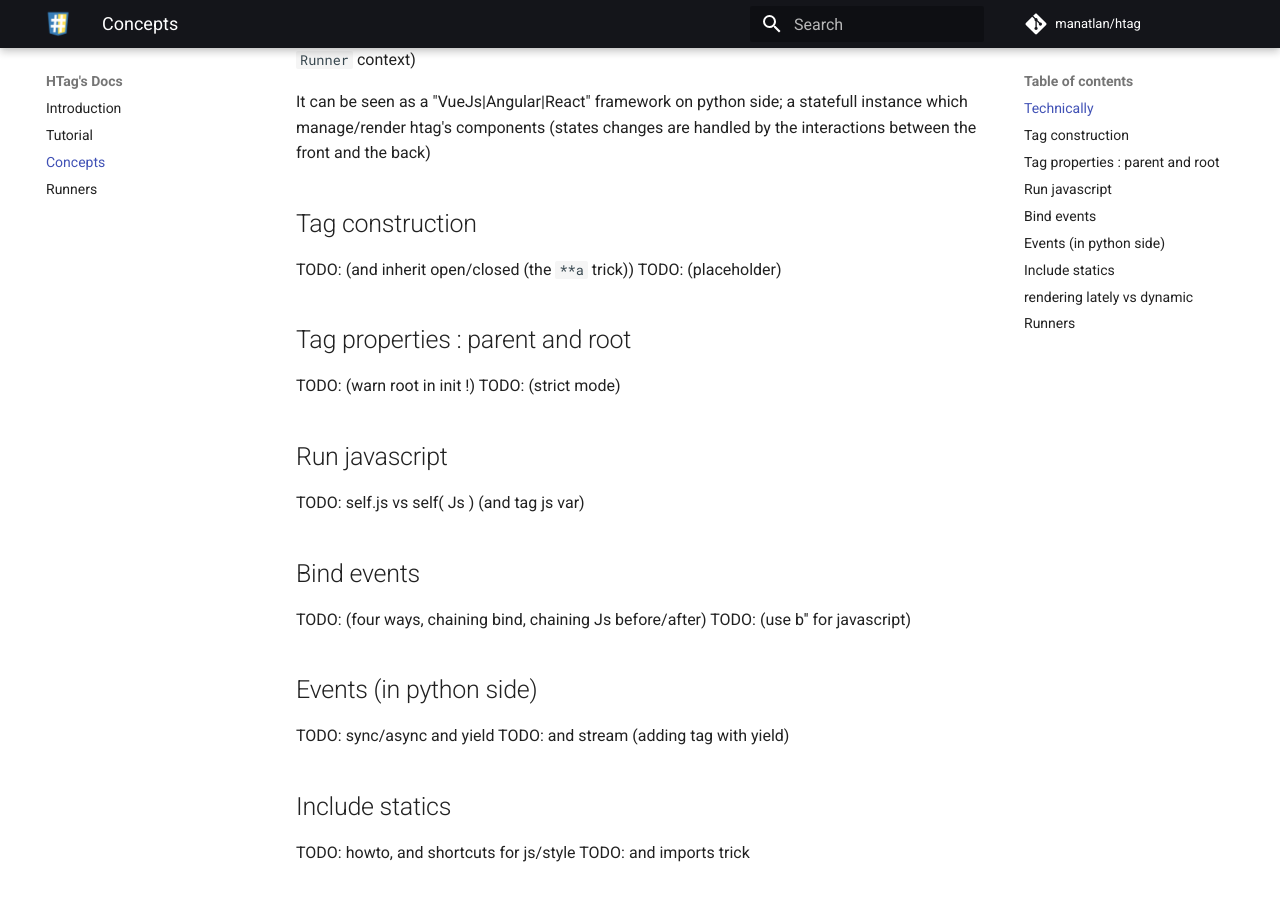
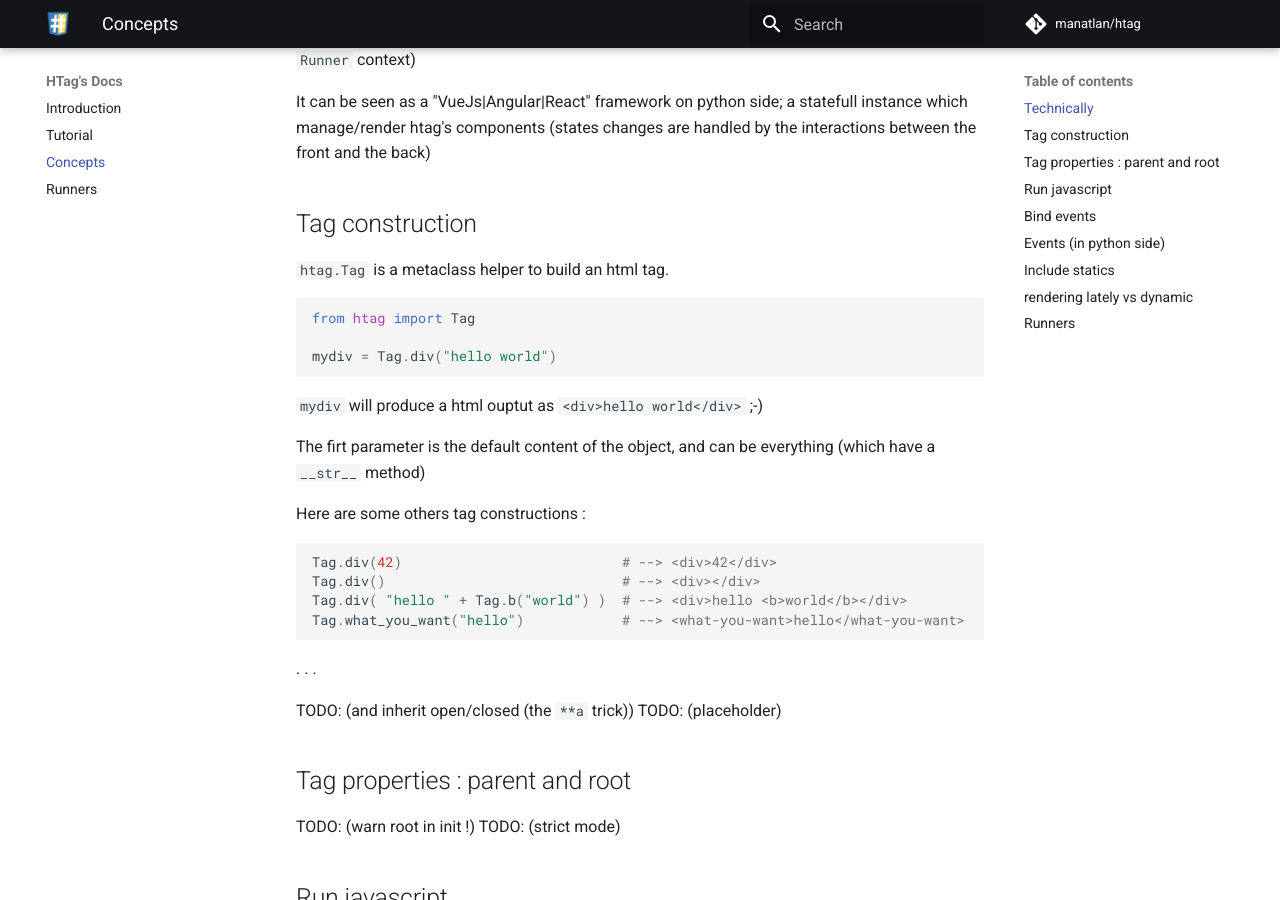
Before and after one commit to manatlan/htag, an MkDocs documentation site: the page built from docs/concepts.md, in a window 1280 px wide and 900 px high, scrolled down 847 px. Built offline with MkDocs 1.6.1 and Material for MkDocs 9.7.7, drawn with Linux system fonts in a browser that asks for light colours; comment, search, counter and statistics services are not loaded.

Commit message:
Update concepts.md

````diff
--- a/docs/concepts.md
+++ b/docs/concepts.md
@@ -24,6 +24,28 @@
 It can be seen as a "VueJs|Angular|React" framework on python side; a statefull instance which manage/render htag's components (states changes are handled by the interactions between the front and the back)
 
 ## Tag construction
+
+`htag.Tag` is a metaclass helper to build an html tag.
+
+```python
+from htag import Tag
+
+mydiv = Tag.div("hello world")
+```
+`mydiv` will produce a html ouptut as `<div>hello world</div>` ;-)
+
+The firt parameter is the default content of the object, and can be everything (which have a `__str__` method)
+
+Here are some others tag constructions :
+
+``` python
+Tag.div(42)                           # --> <div>42</div>
+Tag.div()                             # --> <div></div>
+Tag.div( "hello " + Tag.b("world") )  # --> <div>hello <b>world</b></div>
+Tag.what_you_want("hello")            # --> <what-you-want>hello</what-you-want>
+```
+. . .
+
 TODO: (and inherit open/closed (the `**a` trick))
 TODO: (placeholder)
 
````
